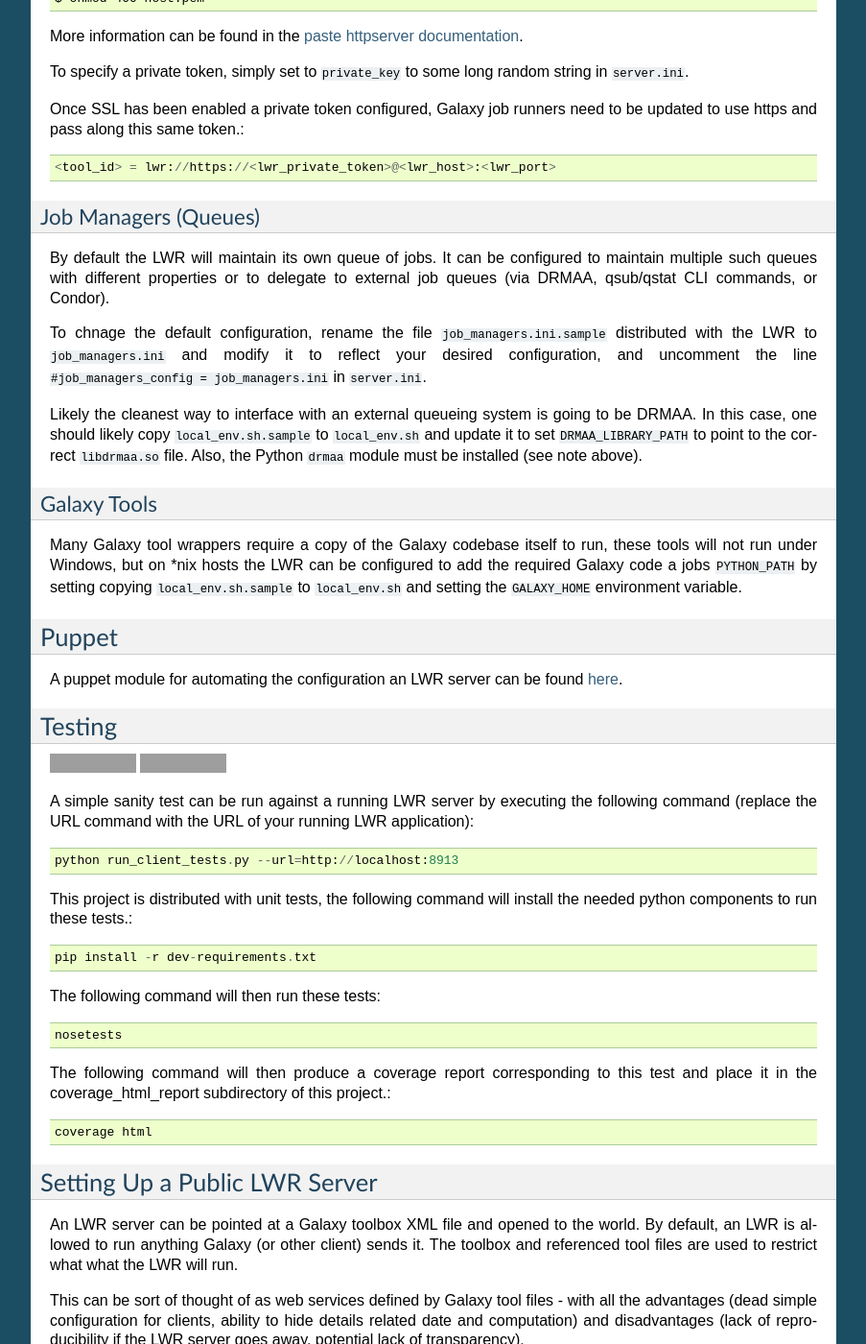
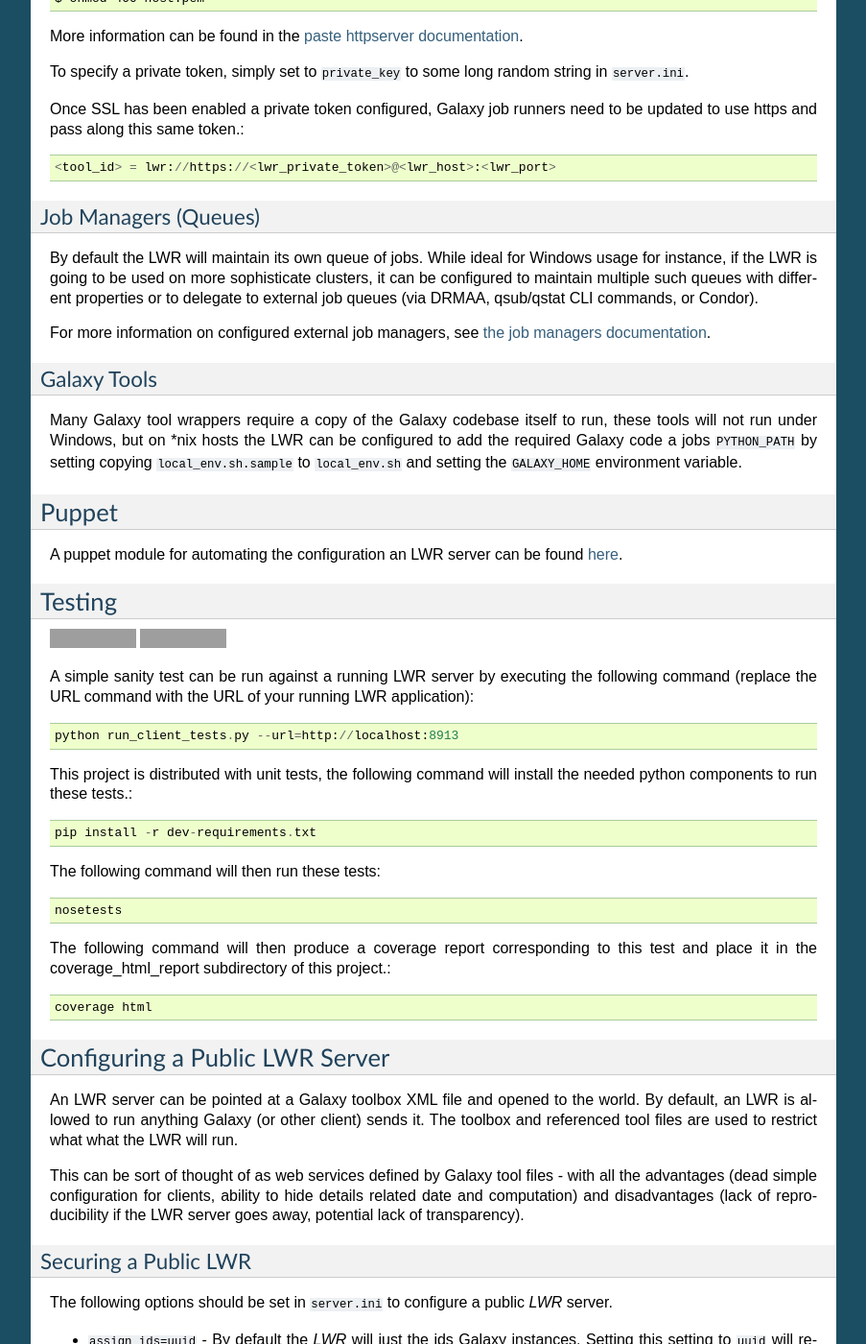
Before and after one commit to galaxyproject/pulsar, a Sphinx documentation site: the page built from docs/source/index.rst, in a window 1280 px wide and 1400 px high, scrolled down 3272 px. Shown: the whole window at 96% size, without its empty margins (198-1101 px from the left). Built offline with Sphinx 7.4.7, drawn with Linux system fonts in a browser that asks for light colours; some of the changed text lies outside the part shown; grey boxes are pictures that could not be loaded.

Commit message:
Mostly documentation enhancements for recent changes and comments from Eric Paniagua.

```diff
--- a/README.rst
+++ b/README.rst
@@ -213,20 +213,14 @@
 Job Managers (Queues)
 ---------------------
 
-By default the LWR will maintain its own queue of jobs. It can be configured
-to maintain multiple such queues with different properties or to delegate to
-external job queues (via DRMAA, qsub/qstat CLI commands, or Condor).
+By default the LWR will maintain its own queue of jobs. While ideal for
+Windows usage for instance, if the LWR is going to be used on more
+sophisticate clusters, it can be configured to maintain multiple such queues
+with different properties or to delegate to external job queues (via DRMAA,
+qsub/qstat CLI commands, or Condor).
 
-To chnage the default configuration, rename the file
-``job_managers.ini.sample`` distributed with the LWR to ``job_managers.ini``
-and modify it to reflect your desired configuration, and uncomment the line
-``#job_managers_config = job_managers.ini`` in ``server.ini``.
-
-Likely the cleanest way to interface with an external queueing system is going
-to be DRMAA. In this case, one should likely copy ``local_env.sh.sample`` to
-``local_env.sh`` and update it to set ``DRMAA_LIBRARY_PATH`` to point to the
-correct ``libdrmaa.so`` file. Also, the Python ``drmaa`` module must be
-installed (see note above).
+For more information on configured external job managers, see
+`the job managers documentation <https://lwr.readthedocs.org/#job-managers>`_.
 
 Galaxy Tools
 ------------
--- a/docs/source/public_server.rst
+++ b/docs/source/public_server.rst
@@ -1,6 +1,6 @@
-------------------------------
-Setting Up a Public LWR Server
-------------------------------
+-------------------------------
+Configuring a Public LWR Server
+-------------------------------
 
 An LWR server can be pointed at a Galaxy toolbox XML file and opened
 to the world. By default, an LWR is allowed to run anything Galaxy (or
```
Also changed, not shown: other parts of README.rst (+3 -3 lines), docs/source/job_managers.rst (added, +25 -0 lines), 3 other files.
